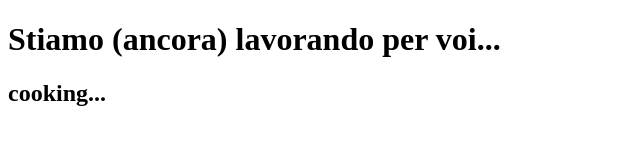
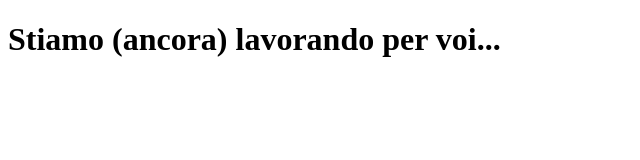
Before and after one commit to TaccoTacco24/informatica-orario-scolastico, a plain HTML site: page index.html in a window 1280 px wide. Shown: the whole page, without its empty margins (0-640 px from the left). Drawn offline with Linux system fonts and the light colour scheme.

Commit message:
Update index.html

```diff
--- a/index.html
+++ b/index.html
@@ -6,4 +6,3 @@
 <body>
     <div class="container">
         <h1>Stiamo (ancora) lavorando per voi...</h1>
-        <h2>cooking...</h2>
```
